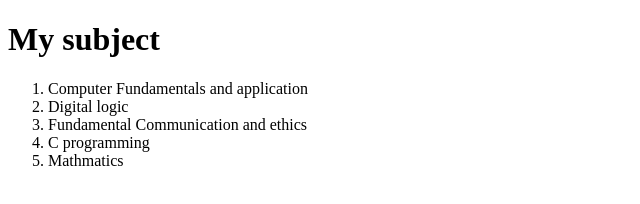
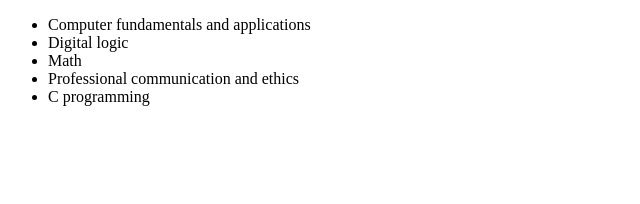
Before and after one commit to Yashikamagar1/learninghtml, a plain HTML site: page basic/subject.html in a window 1280 px wide. Shown: the whole page, without its empty margins (0-640 px from the left). Drawn offline with Linux system fonts and the light colour scheme.

Commit message:
add some data

```diff
--- a/basic/subject.html
+++ b/basic/subject.html
@@ -6,13 +6,17 @@
     <title>My subject</title>
 </head>
 <body>
-    <h1>My subject</h1>
-    <ol>
-        <li>Computer Fundamentals and application</li>
-        <li>Digital logic</li>
-        <li>Fundamental Communication and ethics</li>
-        <li>C programming</li>
-        <li>Mathmatics</li>
-    </ol>
+    <header>
+
+    </header>
+    <main>
+        <ul>
+            <li>Computer fundamentals and applications</li>
+            <li>Digital logic</li>
+            <li>Math</li>
+            <li>Professional communication and ethics</li>
+            <li>C programming</li>
+        </ul>
+    </main>
 </body>
 </html>
```
Also changed, not shown: basic/index.html (+2 -3 lines).
